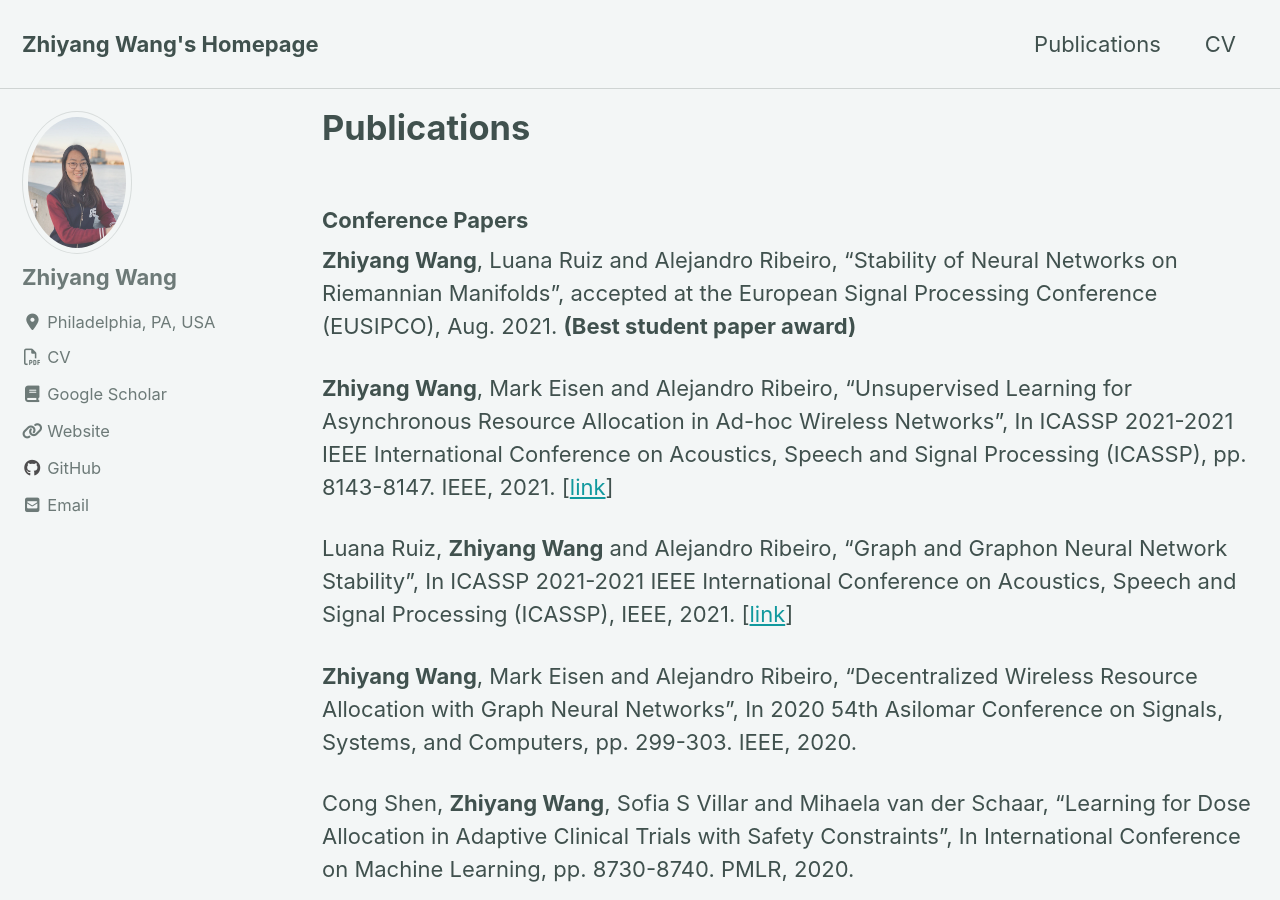
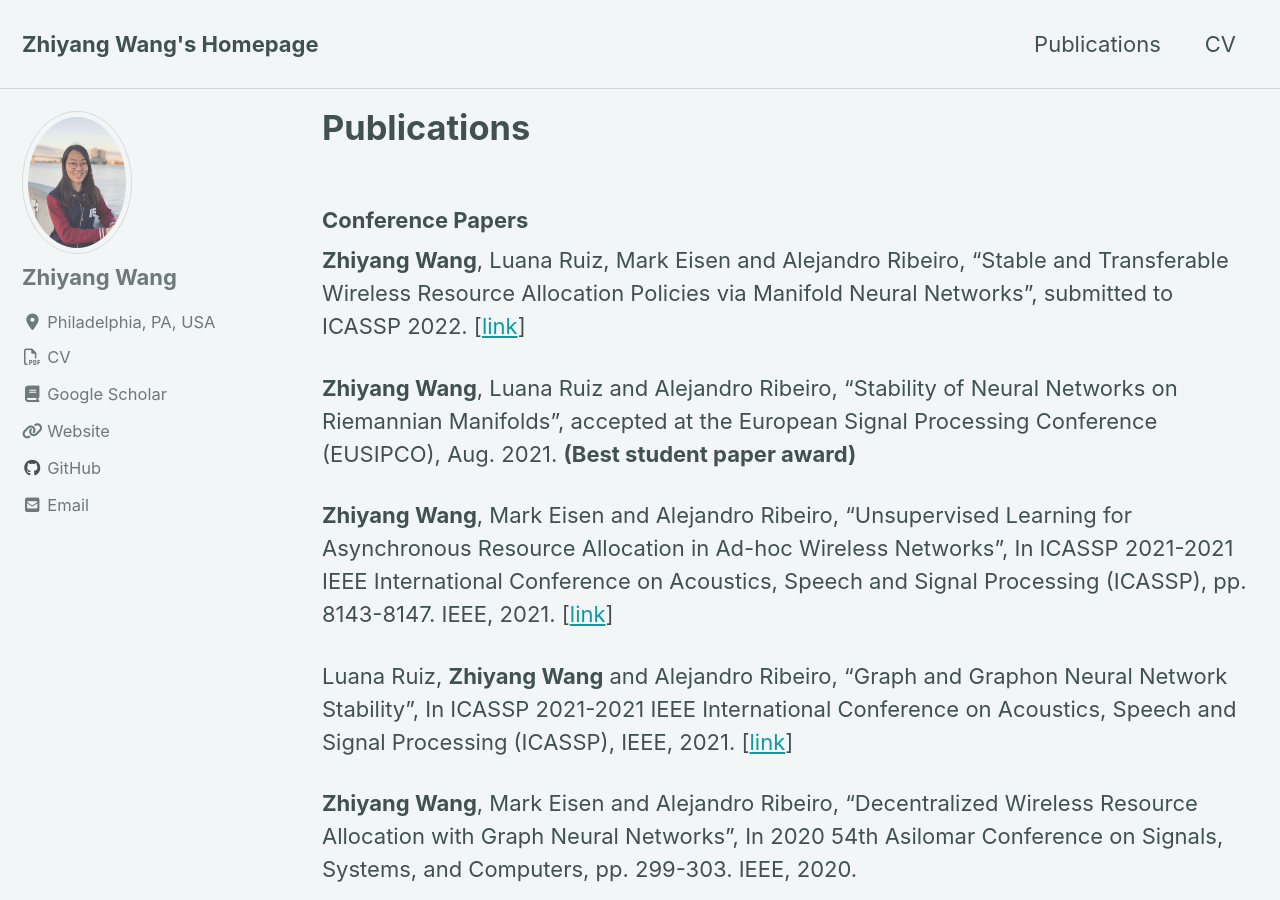
Before and after one commit to Zhiyang43/zhiyang43.github.io, a Jekyll site: the page built from _pages/publications.md, in a window 1280 px wide and 900 px high. Built offline with Jekyll 4.4.1, drawn with Linux system fonts in a browser that asks for light colours; cached includes are drawn as plain includes; nearby versions of some CDN libraries.

Commit message:
Update publications.md

```diff
--- a/_pages/publications.md
+++ b/_pages/publications.md
@@ -9,6 +9,8 @@ author_profile: true
 
 
 ### Conference Papers
+
+<b>Zhiyang Wang</b>, Luana Ruiz, Mark Eisen and Alejandro Ribeiro, "Stable and Transferable Wireless Resource Allocation Policies via Manifold Neural Networks", submitted to ICASSP 2022.  [[link](/Papers/Stable_and_Transferable_Wireless_Resource_Allocation_Policies.pdf)]<br>
 
 <b>Zhiyang Wang</b>, Luana Ruiz and Alejandro Ribeiro, "Stability of Neural Networks on Riemannian Manifolds", accepted at the European Signal Processing Conference (EUSIPCO), Aug. 2021. <b>(Best student paper award)</b>
 
```
